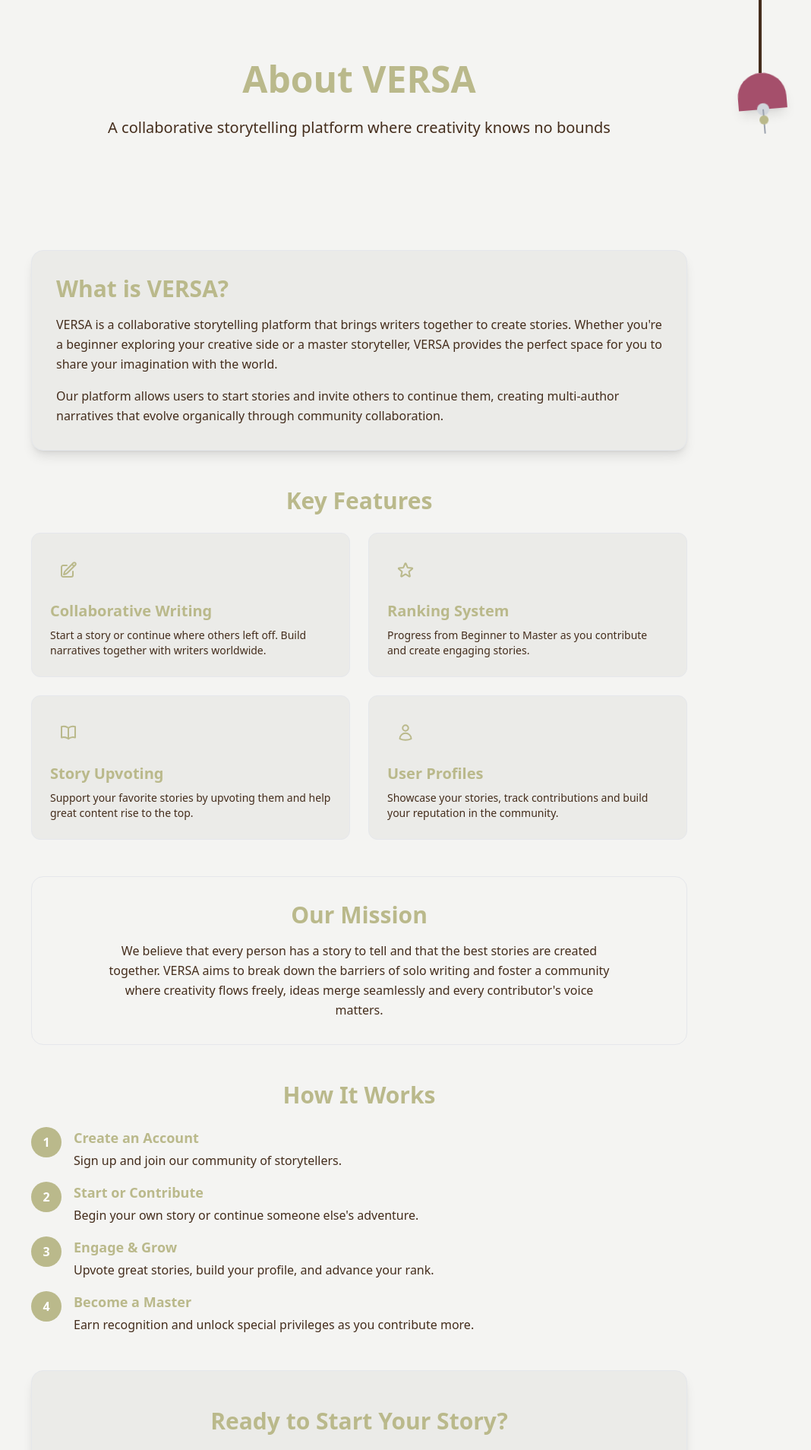
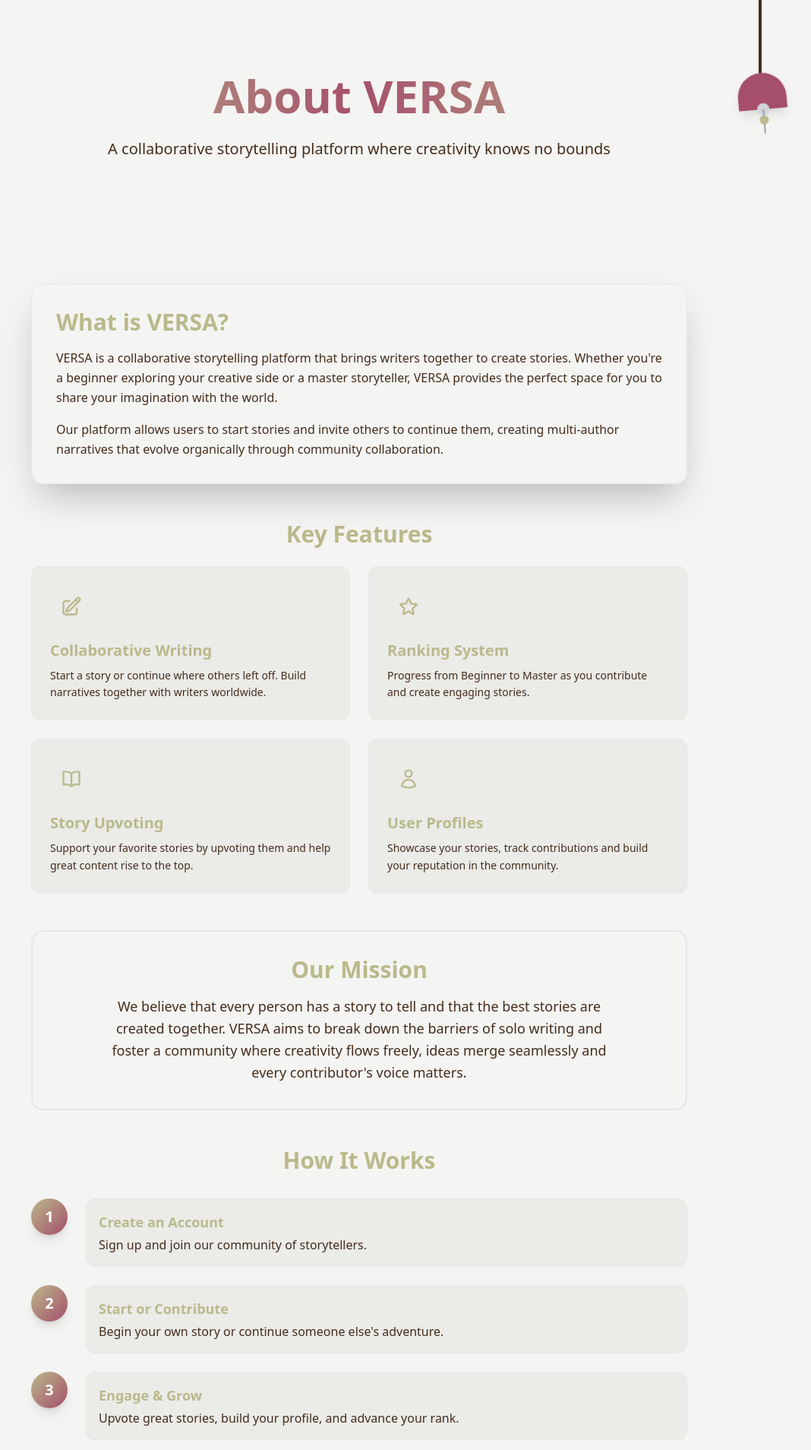
Before and after one commit to sasasaee/VERSA, a React app in the folder frontend/: page /about in a window 1280 px wide. Shown: the top 1908 px of the page at 76% size, without its empty margins (167-1235 px from the left). Built offline with nearby package versions, Linux system fonts and the light colour scheme; the HTML template or start-up script is replaced by a standard one.

Commit message:
lil lil change

```diff
--- a/frontend/src/pages/About.jsx
+++ b/frontend/src/pages/About.jsx
@@ -1,21 +1,36 @@
 import { useNavigate } from 'react-router-dom';
+import { useState, useEffect } from 'react';
 
 const About = () => {
   const navigate = useNavigate();
+  const [isVisible, setIsVisible] = useState(false);
+
+  useEffect(() => {
+    setIsVisible(true);
+  }, []);
 
   return (
     <div className="min-h-screen bg-skin-base">
-      <div className="relative bg-gradient-to-br from-skin-primary/20 to-skin-secondary/20 py-20">
-        <div className="max-w-4xl mx-auto px-4 text-center">
-          <h1 className="text-5xl font-bold text-skin-primary mb-6">About VERSA</h1>
-          <p className="text-xl text-skin-text/80 leading-relaxed">
+      {/* Enhanced Hero with animated background */}
+      <div className="relative bg-gradient-to-br from-skin-primary/30 via-skin-secondary/20 to-skin-primary/20 py-24 overflow-hidden">
+        <div className="absolute inset-0 overflow-hidden">
+          <div className="absolute -top-40 -right-40 w-80 h-80 bg-skin-primary/20 rounded-full blur-3xl animate-pulse"></div>
+          <div className="absolute -bottom-40 -left-40 w-80 h-80 bg-skin-secondary/20 rounded-full blur-3xl animate-pulse" style={{ animationDelay: '1s' }}></div>
+        </div>
+
+        <div className={`relative max-w-4xl mx-auto px-4 text-center transition-all duration-1000 ${isVisible ? 'opacity-100 translate-y-0' : 'opacity-0 translate-y-10'}`}>
+          <h1 className="text-6xl font-bold bg-gradient-to-r from-skin-primary via-skin-secondary to-skin-primary bg-clip-text text-transparent mb-6">
+            About VERSA
+          </h1>
+          <p className="text-xl text-skin-text/90 leading-relaxed">
             A collaborative storytelling platform where creativity knows no bounds
           </p>
         </div>
       </div>
 
       <div className="max-w-4xl mx-auto px-4 py-16 space-y-12">
-        <section className="bg-skin-card rounded-2xl p-8 shadow-lg border border-skin-primary/10">
+        {/* What is VERSA - Your content with visual enhancement */}
+        <section className={`bg-skin-card/80 backdrop-blur-sm rounded-2xl p-8 shadow-2xl border border-skin-primary/20 transition-all duration-700 hover:shadow-skin-primary/20 hover:border-skin-primary/40 ${isVisible ? 'opacity-100 translate-y-0' : 'opacity-0 translate-y-10'}`} style={{ transitionDelay: '200ms' }}>
           <h2 className="text-3xl font-bold text-skin-primary mb-4">What is VERSA?</h2>
           <p className="text-skin-text/80 leading-relaxed mb-4">
             VERSA is a collaborative storytelling platform that brings writers together to create
@@ -28,83 +43,81 @@ const About = () => {
           </p>
         </section>
 
-        <section>
+        {/* Key Features with enhanced hover effects */}
+        <section className={`transition-all duration-700 ${isVisible ? 'opacity-100' : 'opacity-0'}`} style={{ transitionDelay: '400ms' }}>
           <h2 className="text-3xl font-bold text-skin-primary mb-6 text-center">Key Features</h2>
           <div className="grid grid-cols-1 md:grid-cols-2 gap-6">
-            <div className="bg-skin-card rounded-xl p-6 border border-skin-primary/10">
-              <div className="w-12 h-12 bg-skin-primary/20 rounded-full flex items-center justify-center mb-4">
-                <svg xmlns="http://www.w3.org/2000/svg" fill="none" viewBox="0 0 24 24" strokeWidth={2} stroke="currentColor" className="w-6 h-6 text-skin-primary">
-                  <path strokeLinecap="round" strokeLinejoin="round" d="M16.862 4.487l1.687-1.688a1.875 1.875 0 112.652 2.652L10.582 16.07a4.5 4.5 0 01-1.897 1.13L6 18l.8-2.685a4.5 4.5 0 011.13-1.897l8.932-8.931zm0 0L19.5 7.125M18 14v4.75A2.25 2.25 0 0115.75 21H5.25A2.25 2.25 0 013 18.75V8.25A2.25 2.25 0 015.25 6H10" />
+            {[
+              {
+                icon: <path strokeLinecap="round" strokeLinejoin="round" d="M16.862 4.487l1.687-1.688a1.875 1.875 0 112.652 2.652L10.582 16.07a4.5 4.5 0 01-1.897 1.13L6 18l.8-2.685a4.5 4.5 0 011.13-1.897l8.932-8.931zm0 0L19.5 7.125M18 14v4.75A2.25 2.25 0 0115.75 21H5.25A2.25 2.25 0 013 18.75V8.25A2.25 2.25 0 015.25 6H10" />,
+                title: 'Collaborative Writing',
+                desc: 'Start a story or continue where others left off. Build narratives together with writers worldwide.'
+              },
+              {
+                icon: <path strokeLinecap="round" strokeLinejoin="round" d="M11.48 3.499a.562.562 0 011.04 0l2.125 5.111a.563.563 0 00.475.345l5.518.442c.499.04.701.663.321.988l-4.204 3.602a.563.563 0 00-.182.557l1.285 5.385a.562.562 0 01-.84.61l-4.725-2.885a.563.563 0 00-.586 0L6.982 20.54a.562.562 0 01-.84-.61l1.285-5.386a.562.562 0 00-.182-.557l-4.204-3.602a.563.563 0 01.321-.988l5.518-.442a.563.563 0 00.475-.345L11.48 3.5z" />,
+                title: 'Ranking System',
+                desc: 'Progress from Beginner to Master as you contribute and create engaging stories.'
+              },
+              {
+                icon: <path strokeLinecap="round" strokeLinejoin="round" d="M12 6.042A8.967 8.967 0 006 3.75c-1.052 0-2.062.18-3 .512v14.25A8.987 8.987 0 016 18c2.305 0 4.408.867 6 2.292m0-14.25a8.966 8.966 0 016-2.292c1.052 0 2.062.18 3 .512v14.25A8.987 8.987 0 0018 18a8.967 8.967 0 00-6 2.292m0-14.25v14.25" />,
+                title: 'Story Upvoting',
+                desc: 'Support your favorite stories by upvoting them and help great content rise to the top.'
+              },
+              {
+                icon: <path strokeLinecap="round" strokeLinejoin="round" d="M15.75 6a3.75 3.75 0 11-7.5 0 3.75 3.75 0 017.5 0zM4.501 20.118a7.5 7.5 0 0114.998 0A17.933 17.933 0 0112 21.75c-2.676 0-5.216-.584-7.499-1.632z" />,
+                title: 'User Profiles',
+                desc: 'Showcase your stories, track contributions and build your reputation in the community.'
+              }
+            ].map((feature, index) => (
+              <div
+                key={index}
+                className="bg-skin-card rounded-xl p-6 border border-skin-primary/10 hover:border-skin-primary/30 hover:shadow-xl hover:-translate-y-2 transition-all duration-500 group"
+              >
+                <div className="w-14 h-14 bg-skin-primary/20 rounded-full flex items-center justify-center mb-4 group-hover:scale-110 group-hover:bg-skin-primary/30 transition-all duration-300">
+                  <svg xmlns="http://www.w3.org/2000/svg" fill="none" viewBox="0 0 24 24" strokeWidth={2} stroke="currentColor" className="w-7 h-7 text-skin-primary group-hover:rotate-12 transition-transform duration-300">
+                    {feature.icon}
                   </svg>
                 </div>
-              <h3 className="text-xl font-bold text-skin-primary mb-2">Collaborative Writing</h3>
-              <p className="text-skin-text/70 text-sm">
-                Start a story or continue where others left off. Build narratives together with writers worldwide.
+                <h3 className="text-xl font-bold text-skin-primary mb-2 group-hover:text-skin-secondary transition-colors">
+                  {feature.title}
+                </h3>
+                <p className="text-skin-text/70 text-sm leading-relaxed">
+                  {feature.desc}
                 </p>
               </div>
-
-            <div className="bg-skin-card rounded-xl p-6 border border-skin-primary/10">
-              <div className="w-12 h-12 bg-skin-primary/20 rounded-full flex items-center justify-center mb-4">
-                <svg xmlns="http://www.w3.org/2000/svg" fill="none" viewBox="0 0 24 24" strokeWidth={2} stroke="currentColor" className="w-6 h-6 text-skin-primary">
-                  <path strokeLinecap="round" strokeLinejoin="round" d="M11.48 3.499a.562.562 0 011.04 0l2.125 5.111a.563.563 0 00.475.345l5.518.442c.499.04.701.663.321.988l-4.204 3.602a.563.563 0 00-.182.557l1.285 5.385a.562.562 0 01-.84.61l-4.725-2.885a.563.563 0 00-.586 0L6.982 20.54a.562.562 0 01-.84-.61l1.285-5.386a.562.562 0 00-.182-.557l-4.204-3.602a.563.563 0 01.321-.988l5.518-.442a.563.563 0 00.475-.345L11.48 3.5z" />
-                </svg>
-              </div>
-              <h3 className="text-xl font-bold text-skin-primary mb-2">Ranking System</h3>
-              <p className="text-skin-text/70 text-sm">
-                Progress from Beginner to Master as you contribute and create engaging stories.
-              </p>
-            </div>
-
-            <div className="bg-skin-card rounded-xl p-6 border border-skin-primary/10">
-              <div className="w-12 h-12 bg-skin-primary/20 rounded-full flex items-center justify-center mb-4">
-                <svg xmlns="http://www.w3.org/2000/svg" fill="none" viewBox="0 0 24 24" strokeWidth={2} stroke="currentColor" className="w-6 h-6 text-skin-primary">
-                  <path strokeLinecap="round" strokeLinejoin="round" d="M12 6.042A8.967 8.967 0 006 3.75c-1.052 0-2.062.18-3 .512v14.25A8.987 8.987 0 016 18c2.305 0 4.408.867 6 2.292m0-14.25a8.966 8.966 0 016-2.292c1.052 0 2.062.18 3 .512v14.25A8.987 8.987 0 0018 18a8.967 8.967 0 00-6 2.292m0-14.25v14.25" />
-                </svg>
-              </div>
-              <h3 className="text-xl font-bold text-skin-primary mb-2">Story Upvoting</h3>
-              <p className="text-skin-text/70 text-sm">
-                Support your favorite stories by upvoting them and help great content rise to the top.
-              </p>
-            </div>
-
-            <div className="bg-skin-card rounded-xl p-6 border border-skin-primary/10">
-              <div className="w-12 h-12 bg-skin-primary/20 rounded-full flex items-center justify-center mb-4">
-                <svg xmlns="http://www.w3.org/2000/svg" fill="none" viewBox="0 0 24 24" strokeWidth={2} stroke="currentColor" className="w-6 h-6 text-skin-primary">
-                  <path strokeLinecap="round" strokeLinejoin="round" d="M15.75 6a3.75 3.75 0 11-7.5 0 3.75 3.75 0 017.5 0zM4.501 20.118a7.5 7.5 0 0114.998 0A17.933 17.933 0 0112 21.75c-2.676 0-5.216-.584-7.499-1.632z" />
-                </svg>
-              </div>
-              <h3 className="text-xl font-bold text-skin-primary mb-2">User Profiles</h3>
-              <p className="text-skin-text/70 text-sm">
-                Showcase your stories, track contributions and build your reputation in the community.
-              </p>
-            </div>
+            ))}
           </div>
         </section>
 
-        <section className="bg-gradient-to-br from-skin-primary/10 to-skin-secondary/10 rounded-2xl p-8 border border-skin-primary/20">
+        {/* Mission with gradient border */}
+        <section className={`relative bg-gradient-to-br from-skin-primary/10 via-skin-secondary/10 to-skin-primary/10 rounded-2xl p-8 border-2 border-skin-primary/30 overflow-hidden transition-all duration-700 ${isVisible ? 'opacity-100 scale-100' : 'opacity-0 scale-95'}`} style={{ transitionDelay: '600ms' }}>
+          <div className="absolute inset-0 bg-gradient-to-r from-skin-primary/5 to-skin-secondary/5 animate-pulse"></div>
+          <div className="relative">
             <h2 className="text-3xl font-bold text-skin-primary mb-4 text-center">Our Mission</h2>
-          <p className="text-skin-text/80 leading-relaxed text-center max-w-2xl mx-auto">
+            <p className="text-skin-text/80 leading-relaxed text-center max-w-2xl mx-auto text-lg">
               We believe that every person has a story to tell and that the best stories are created
               together. VERSA aims to break down the barriers of solo writing and foster a community
               where creativity flows freely, ideas merge seamlessly and every contributor's voice matters.
             </p>
+          </div>
         </section>
 
-        <section>
-          <h2 className="text-3xl font-bold text-skin-primary mb-6 text-center">How It Works</h2>
-          <div className="space-y-4">
+        {/* How It Works - Timeline style */}
+        <section className={`transition-all duration-700 ${isVisible ? 'opacity-100' : 'opacity-0'}`} style={{ transitionDelay: '800ms' }}>
+          <h2 className="text-3xl font-bold text-skin-primary mb-8 text-center">How It Works</h2>
+          <div className="space-y-6">
             {[
               { num: 1, title: 'Create an Account', desc: 'Sign up and join our community of storytellers.' },
               { num: 2, title: 'Start or Contribute', desc: 'Begin your own story or continue someone else\'s adventure.' },
               { num: 3, title: 'Engage & Grow', desc: 'Upvote great stories, build your profile, and advance your rank.' },
               { num: 4, title: 'Become a Master', desc: 'Earn recognition and unlock special privileges as you contribute more.' }
             ].map(step => (
-              <div key={step.num} className="flex gap-4 items-start">
-                <div className="w-10 h-10 rounded-full bg-skin-primary flex items-center justify-center text-white font-bold flex-shrink-0">
+              <div key={step.num} className="flex gap-6 items-start group">
+                <div className="w-12 h-12 rounded-full bg-gradient-to-br from-skin-primary to-skin-secondary flex items-center justify-center text-white font-bold text-xl flex-shrink-0 shadow-lg group-hover:scale-110 group-hover:shadow-skin-primary/50 transition-all duration-300">
                   {step.num}
                 </div>
-                <div>
-                  <h3 className="text-lg font-bold text-skin-primary mb-1">{step.title}</h3>
+                <div className="flex-1 bg-skin-card rounded-xl p-4 border border-skin-primary/10 group-hover:border-skin-primary/30 group-hover:shadow-lg transition-all duration-300">
+                  <h3 className="text-lg font-bold text-skin-primary mb-1 group-hover:text-skin-secondary transition-colors">{step.title}</h3>
                   <p className="text-skin-text/70">{step.desc}</p>
                 </div>
               </div>
@@ -112,19 +125,22 @@ const About = () => {
           </div>
         </section>
 
-        <section className="bg-skin-card rounded-2xl p-12 shadow-lg border border-skin-primary/10 text-center">
+        {/* CTA with enhanced button */}
+        <section className={`bg-skin-card rounded-2xl p-12 shadow-2xl border border-skin-primary/20 text-center transition-all duration-700 hover:border-skin-primary/40 ${isVisible ? 'opacity-100' : 'opacity-0'}`} style={{ transitionDelay: '1000ms' }}>
           <h2 className="text-3xl font-bold text-skin-primary mb-4">Ready to Start Your Story?</h2>
-          <p className="text-skin-text/80 mb-6">
+          <p className="text-skin-text/80 mb-8 text-lg">
             Join VERSA today and become part of a creative community that brings stories to life.
           </p>
           <button
             onClick={() => navigate('/register')}
-            className="px-8 py-3 bg-skin-secondary text-white rounded-full font-bold text-lg hover:brightness-110 shadow-lg transition-all"
+            className="relative px-10 py-4 bg-gradient-to-r from-skin-secondary to-skin-primary text-white rounded-full font-bold text-lg hover:shadow-2xl hover:shadow-skin-secondary/50 hover:scale-105 transition-all duration-300 overflow-hidden group"
           >
-            Get Started
+            <span className="relative z-10">Get Started</span>
+            <div className="absolute inset-0 bg-gradient-to-r from-skin-primary to-skin-secondary opacity-0 group-hover:opacity-100 transition-opacity duration-300"></div>
           </button>
         </section>
 
+        {/* Footer */}
         <footer className="text-center text-skin-muted text-sm py-8 border-t border-skin-muted/20">
           <p>© 2026 VERSA. For storytellers everywhere.</p>
           <button
@@ -132,7 +148,7 @@ const About = () => {
               const token = localStorage.getItem('token');
               navigate(token ? '/' : '/login');
             }}
-            className="text-skin-secondary hover:underline mt-2"
+            className="text-skin-secondary hover:text-skin-primary hover:underline mt-2 transition-colors"
           >
             {localStorage.getItem('token') ? 'Back to Dashboard' : 'Go to Login'}
           </button>
```
Also changed, not shown: frontend/src/components/Navbar.jsx (+58 -17 lines). Lines whose indentation alone changed are shown as unchanged.
